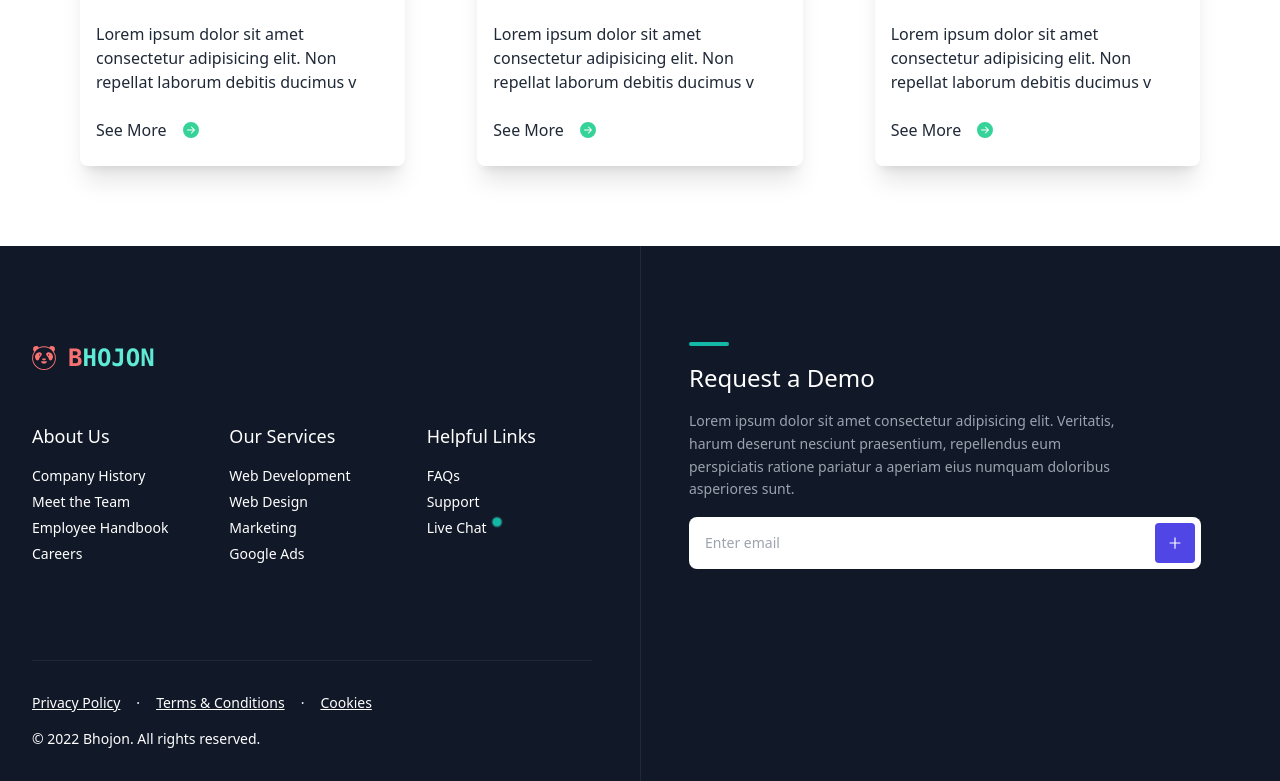
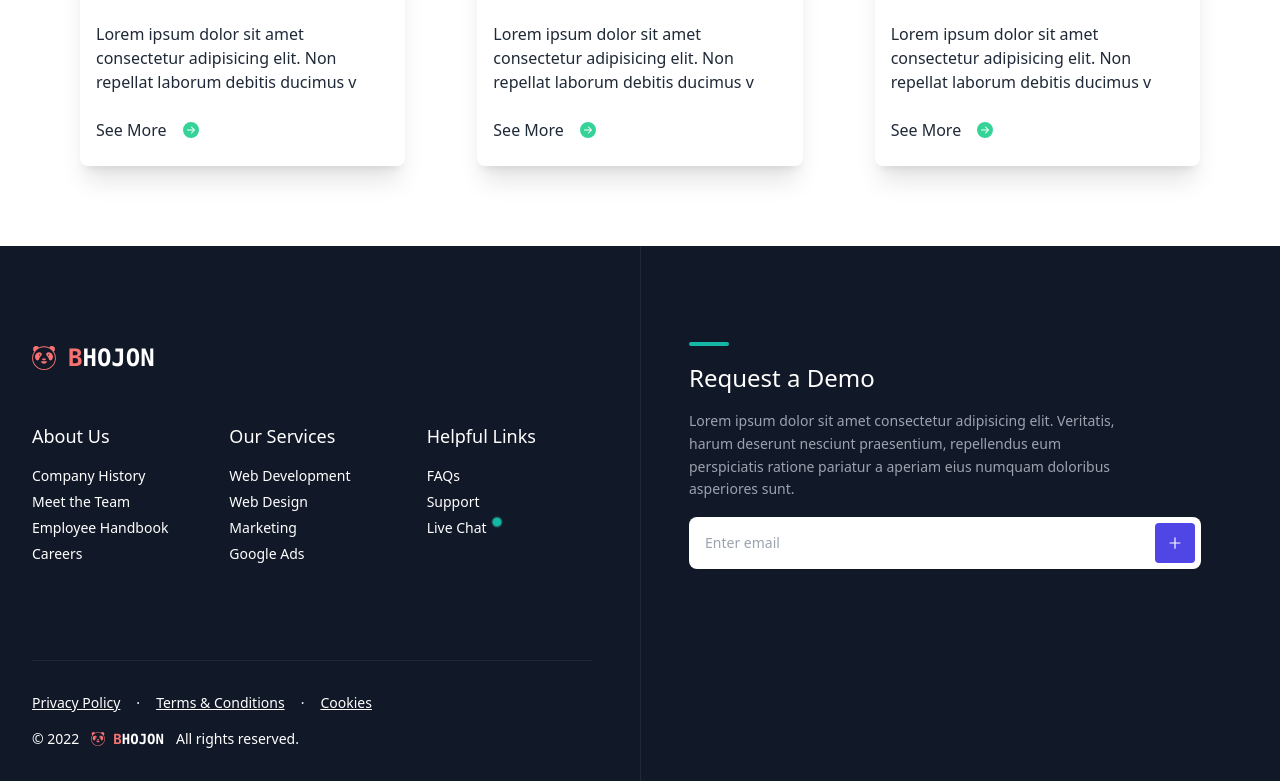
Before and after one commit to nDevers/Bhojon, a React (Create React App) app: page / in a window 1280 px wide. Shown: the part 2432-3213 px from the top of the page. Built offline with nearby package versions, Linux system fonts and the light colour scheme; no server answers.

Commit message:
footer logo
Co-Authored-By: AႦιԃ Hαʂαɳ <60427103+AbidHasanPiash@users.noreply.github.com>

```diff
--- a/src/components/Footer.js
+++ b/src/components/Footer.js
@@ -134,7 +134,7 @@ const Footer = () => {
           </div>
 
           <div className="pt-16 pb-8 lg:pt-24 lg:pr-12">
-            <Link className="hidden text-teal-300 lg:flex" to="/">
+            <Link className="hidden text-white lg:flex" to="/">
               <Logo />
             </Link>
 
@@ -300,8 +300,8 @@ const Footer = () => {
                 </Link>
               </p>
 
-              <p className="mt-4 text-center lg:text-left">
-                &copy; {currentYear} Bhojon. All rights reserved.
+              <p className="mt-4 text-center lg:text-left flex items-center gap-3">
+                &copy; {currentYear} <Logo customClass='flex gap-x-2 items-center text-md text-center text-black-50 font-semibold font-mono uppercase' /> All rights reserved.
               </p>
             </div>
           </div>
```
